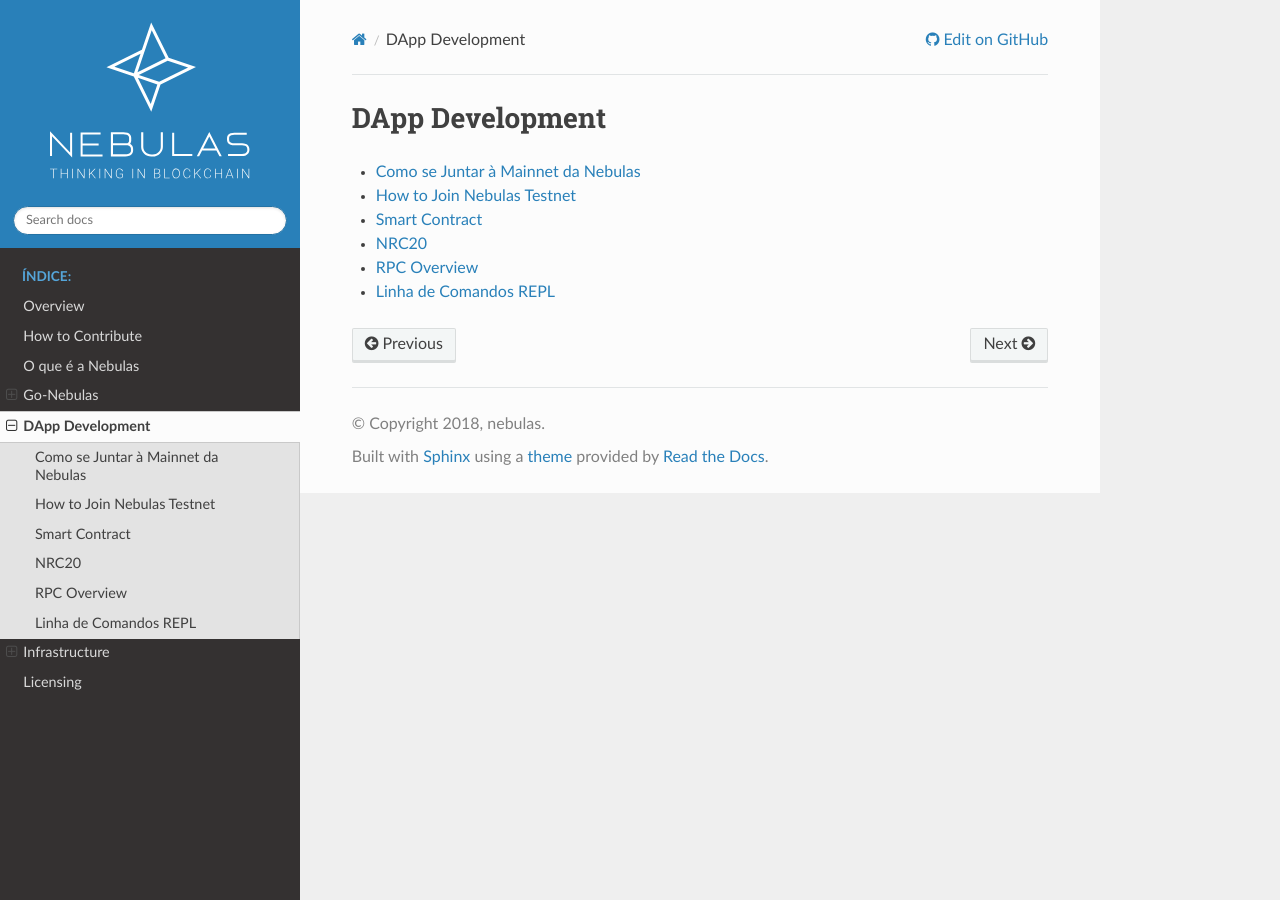
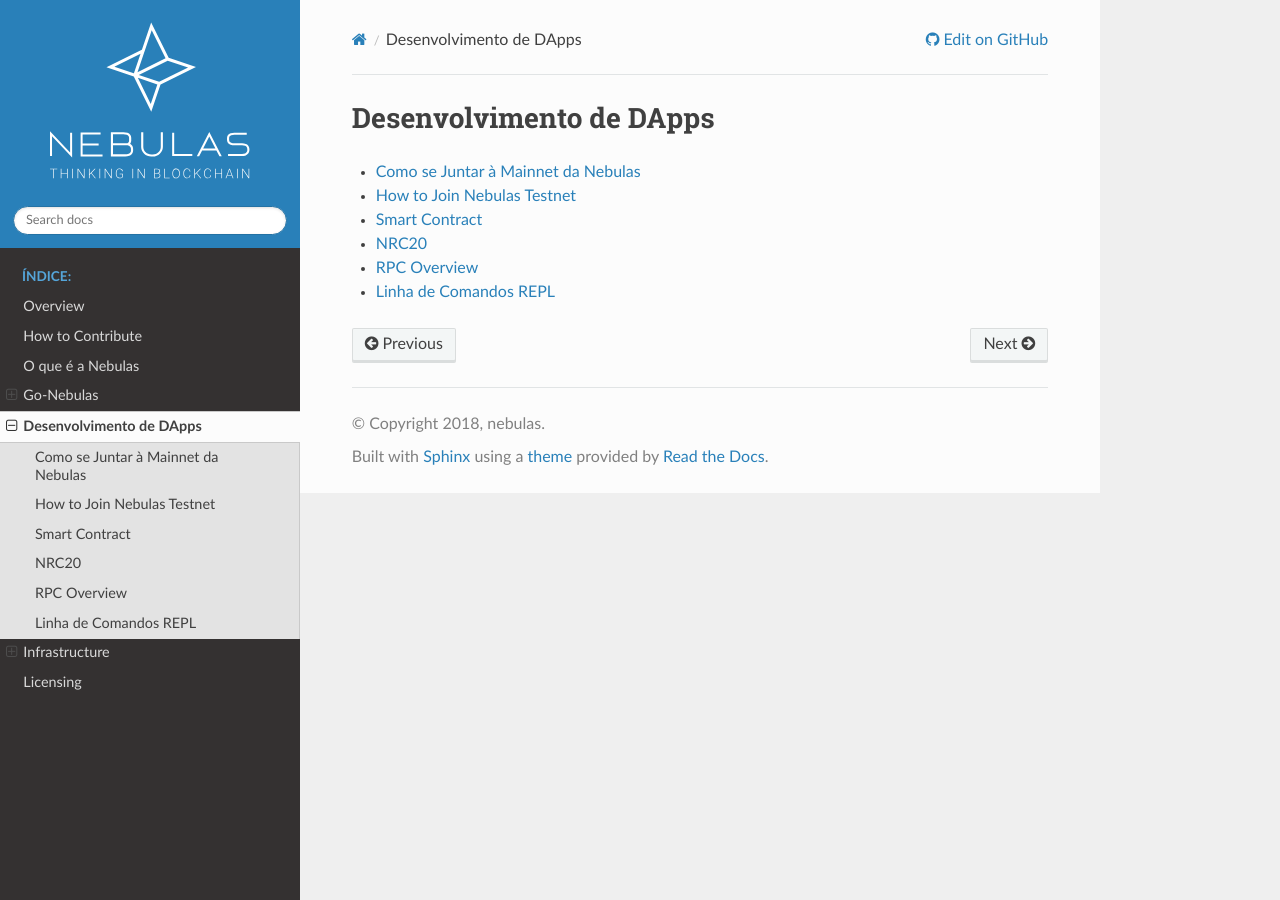
Before and after one commit to nebulasio/nebdocs, a Sphinx documentation site: the page built from docs/dapp-development/README.rst, in a window 1280 px wide. Built offline with Sphinx 7.4.7 and the Read the Docs theme 2.0.0, drawn with Linux system fonts in a browser that asks for light colours.

Commit message:
pt: readme.rst

```diff
--- a/docs/dapp-development/README.rst
+++ b/docs/dapp-development/README.rst
@@ -1,4 +1,4 @@
-DApp Development
+Desenvolvimento de DApps
 ================
 
 .. toctree::
```
